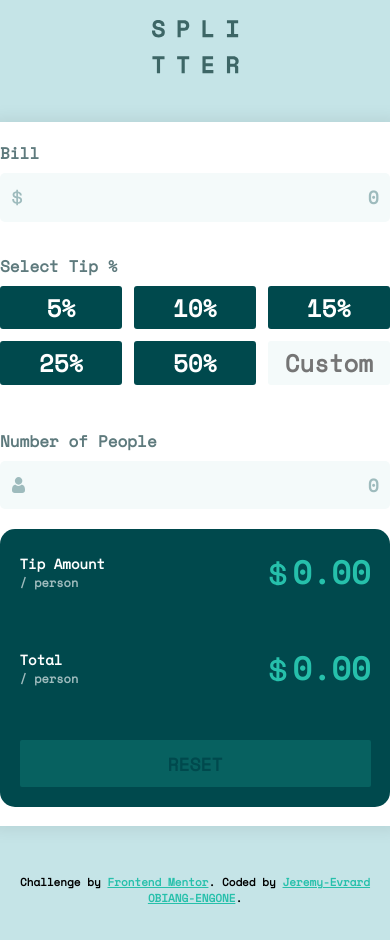
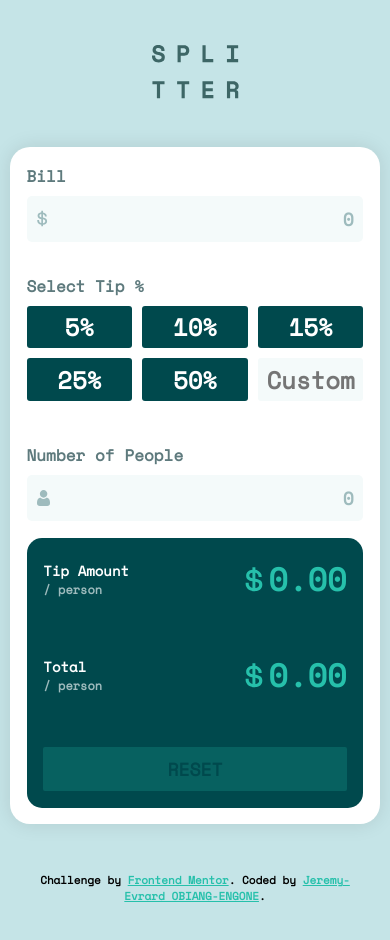
Before and after one commit to Jerems412Dev/Tip-calculator-app-main, a plain HTML site: page index.html in a window 390 px wide. Drawn offline with Linux system fonts and the light colour scheme.

Commit message:
feat: edit responsive for mobile.

```diff
--- a/style.css
+++ b/style.css
@@ -4,20 +4,20 @@
 }
 
 @font-face {
-    font-family: 'Space Mono';
-    src: url('design/SpaceMono-Regular.ttf');
+  font-family: "Space Mono";
+  src: url("design/SpaceMono-Regular.ttf");
 }
 
 :root {
   --Very-dark-cyan: hsl(183, 100%, 15%);
   --Dark-grayish-cyan: hsl(186, 14%, 43%);
-    --Grayish-cyan:hsl(184, 14%, 56%);
+  --Grayish-cyan: hsl(184, 14%, 56%);
   --Light-grayish-cyan: hsl(185, 41%, 84%);
   --Very-light-grayish-cyan: hsl(189, 41%, 97%);
   --White: hsl(0, 0%, 100%);
   --Strong-cyan: hsl(172, 67%, 45%);
 
-    --font-family: 'Space Mono';
+  --font-family: "Space Mono";
   --font-size: 24px;
   --font-weight: 700;
 }
@@ -61,12 +61,17 @@ body {
 }
 
 @media (max-width: 768px) {
+  body {
+    padding: 2%;
+  }
+
   .container {
-        padding: 5% 0 5% 0;
+    padding: 10% 5% 10% 5%;
   }
 
   .content {
     width: 100%;
+    display: flex;
     flex-direction: column;
     padding: 5%;
   }
@@ -101,7 +106,7 @@ body {
     background-color: var(--White);
     border-radius: 20px;
     display: flex;
-        box-shadow: 0 0 20px rgba(0, 0, 0,.1);
+    box-shadow: 0 0 20px rgba(0, 0, 0, 0.1);
 
     .left {
       box-sizing: border-box;
@@ -114,12 +119,11 @@ body {
         color: var(--Dark-grayish-cyan);
       }
 
-
       .input_div {
         width: 100%;
         display: flex;
         flex-direction: column;
-                gap: .5rem;
+        gap: 0.5rem;
 
         .label {
           display: flex;
@@ -153,10 +157,10 @@ body {
             font-weight: var(--font-weight);
             color: var(--Very-dark-cyan);
             padding: 3%;
-                        transition: all .2s;
+            transition: all 0.2s;
 
             &::placeholder {
-                            color: #9EBBBD;
+              color: #9ebbbd;
             }
           }
 
@@ -168,7 +172,7 @@ body {
           }
 
           /* Firefox */
-                    input[type=number] {
+          input[type="number"] {
             -moz-appearance: textfield;
           }
         }
@@ -184,14 +188,13 @@ body {
         .input {
           box-shadow: 0 0 0 2px red;
         }
-
       }
 
       .input_select {
         width: 100%;
         display: flex;
         flex-direction: column;
-                gap: .5rem;
+        gap: 0.5rem;
 
         .input {
           width: 100%;
@@ -212,10 +215,10 @@ body {
             margin-bottom: 3%;
             padding: 1% 0 1% 0;
             cursor: pointer;
-                        transition: all .2s;
+            transition: all 0.2s;
           }
 
-                    input[type = 'button'] {
+          input[type="button"] {
             &:hover {
               background-color: #9fe8df;
               color: var(--Very-dark-cyan);
@@ -290,7 +293,7 @@ body {
 
             li:last-child {
               font-size: 12px;
-                            color:#9EBBBD;
+              color: #9ebbbd;
             }
           }
 
@@ -299,7 +302,7 @@ body {
             display: flex;
             justify-content: end;
             align-items: center;
-                        column-gap: .5rem;
+            column-gap: 0.5rem;
 
             svg {
               transform: scale(1.7);
@@ -311,10 +314,9 @@ body {
             span {
               font-size: 2rem;
               color: var(--Strong-cyan);
-                            transition: all .2s;
+              transition: all 0.2s;
             }
           }
-
         }
       }
 
@@ -323,9 +325,9 @@ body {
         display: flex;
         place-items: center;
 
-                input:disabled,input[disabled] {
-                    opacity: .2;
-
+        input:disabled,
+        input[disabled] {
+          opacity: 0.2;
         }
 
         input {
```
Lines whose indentation alone changed are shown as unchanged.
